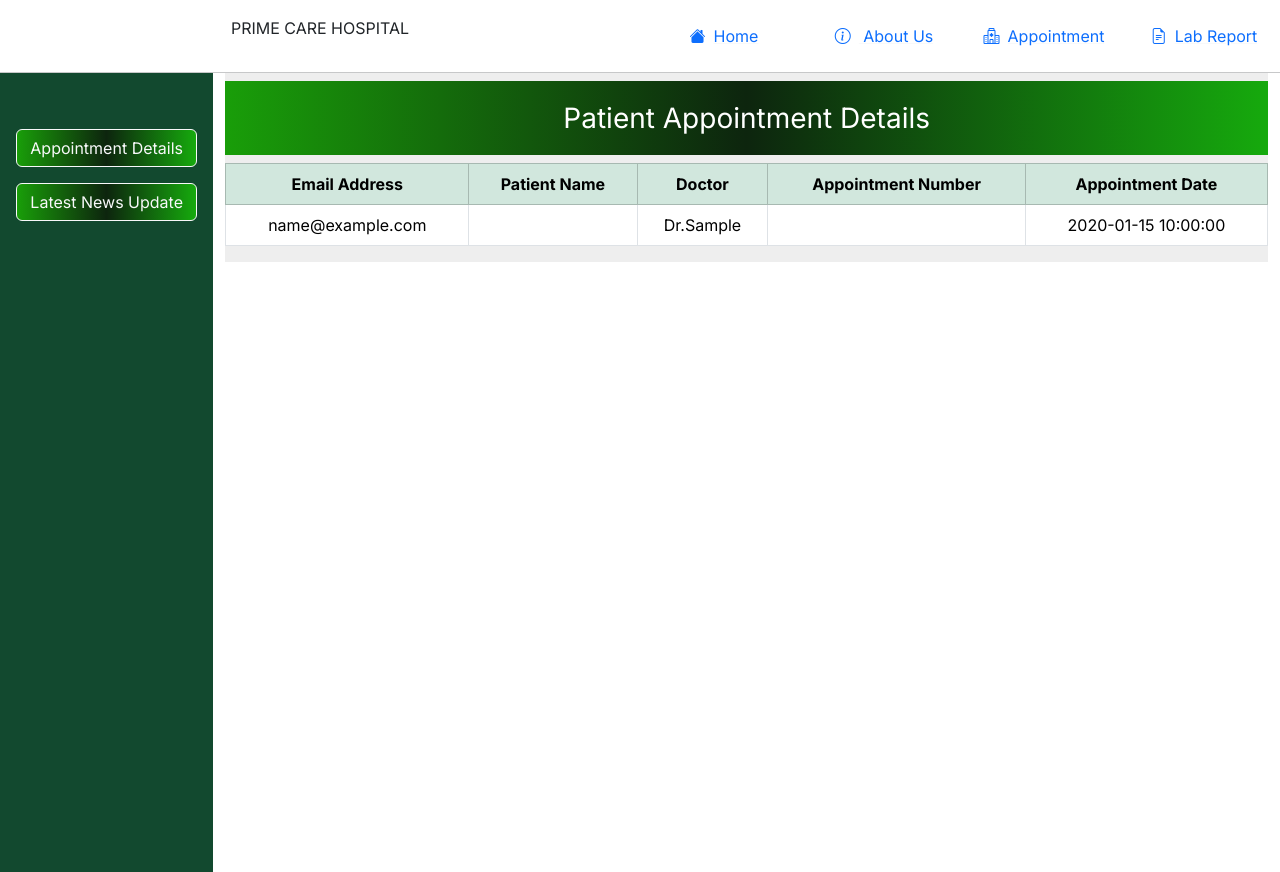
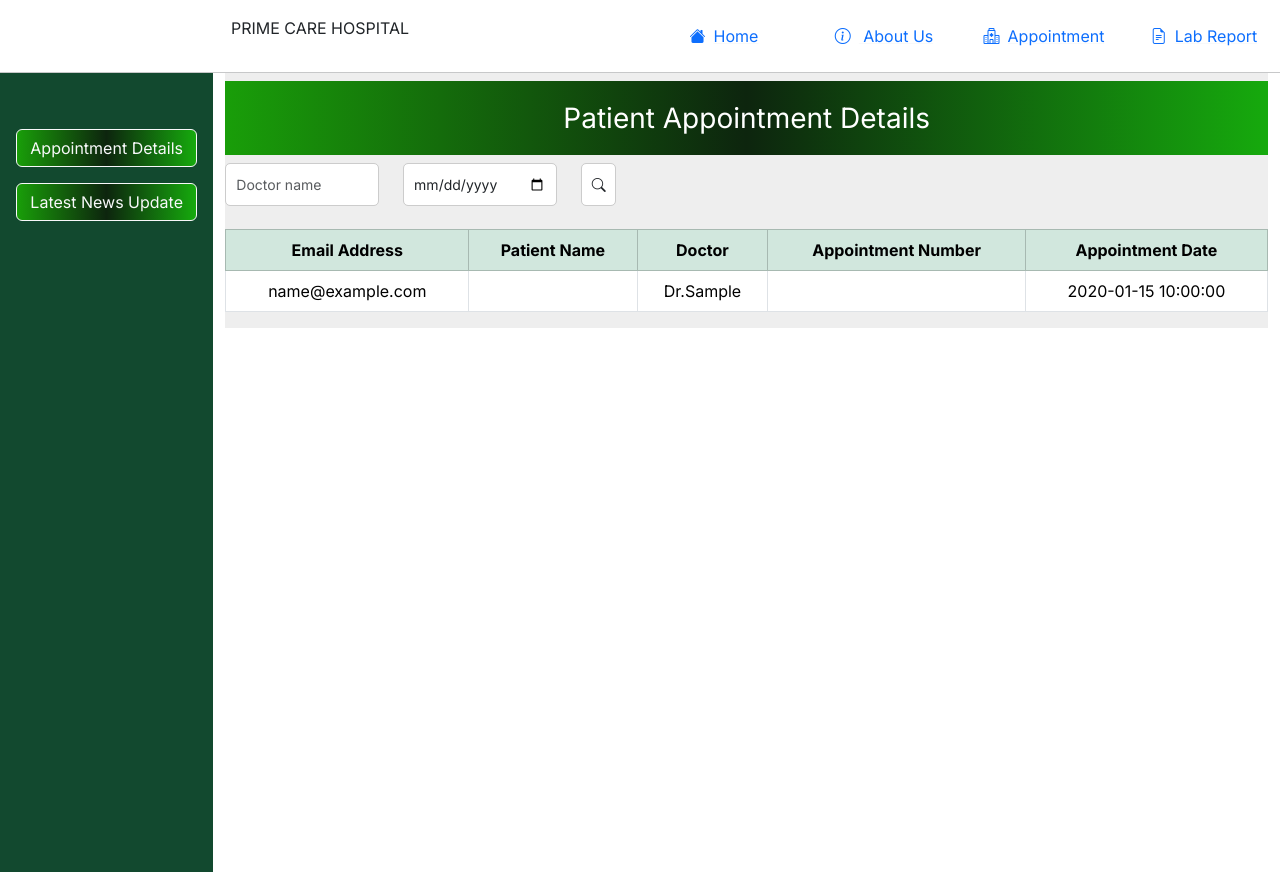
Before and after one commit to PrashoHaran/Hospital-Website-responsive-Website, a PHP site: page /adminHome.php in a window 1280 px wide. Shown: the top 872 px of the page. Run offline with PHP 8.4, Linux system fonts and the light colour scheme; tables that the repository leaves empty or names only in its code hold one stand-in row (values such as "Sample post"); data that the repository does not hold is empty; some libraries are stand-ins or nearby versions.

Commit message:
add search bar

```diff
--- a/appointmentDetails.php
+++ b/appointmentDetails.php
@@ -31,11 +31,43 @@ $resultset = Database::search("SELECT * FROM `appointment`");
 
             <div class="col-12 col-lg-12 mx-0 p-0" style="background-color:  #eee;">
 
-<div class="col-12 col-lg-12 mx-0 p-0 text-center text-white mt-2 my-2 p-3" style="background:  linear-gradient(90deg, rgba(25,158,9,1) 0%, rgba(13,37,14,1) 50%, rgba(22,170,13,1) 100%)">
+                <div class="col-12 col-lg-12 mx-0 p-0 text-center text-white mt-2 my-2 p-3" style="background:  linear-gradient(90deg, rgba(25,158,9,1) 0%, rgba(13,37,14,1) 50%, rgba(22,170,13,1) 100%)">
 
-<span class=" fs-3">Patient Appointment Details</span>
+                    <span class=" fs-3">Patient Appointment Details</span>
+
+                </div>
+
+                <div class="col-12 col-lg-12 text-center">
+
+                    <div class="row">
+
+                        <div class="col-12 col-lg-8">
+
+                           <div class="row">
+<div class="col-3">
+<input type="text" class=" form-control" placeholder="Doctor name">
 
 </div>
+
+<div class="col-3">
+<input type="date" class=" form-control">
+</div>
+
+<div class="col-1">
+<button class=" form-control"><i class="bi bi-search"></i></button>
+</div>
+                           </div>
+
+                        </div>
+                        <div class="col-12 col-lg-6">
+
+
+
+                        </div>
+
+                    </div>
+
+                </div>
 
 
                 <div class="col-12 col-lg-12 mx-0 p-0">
```
